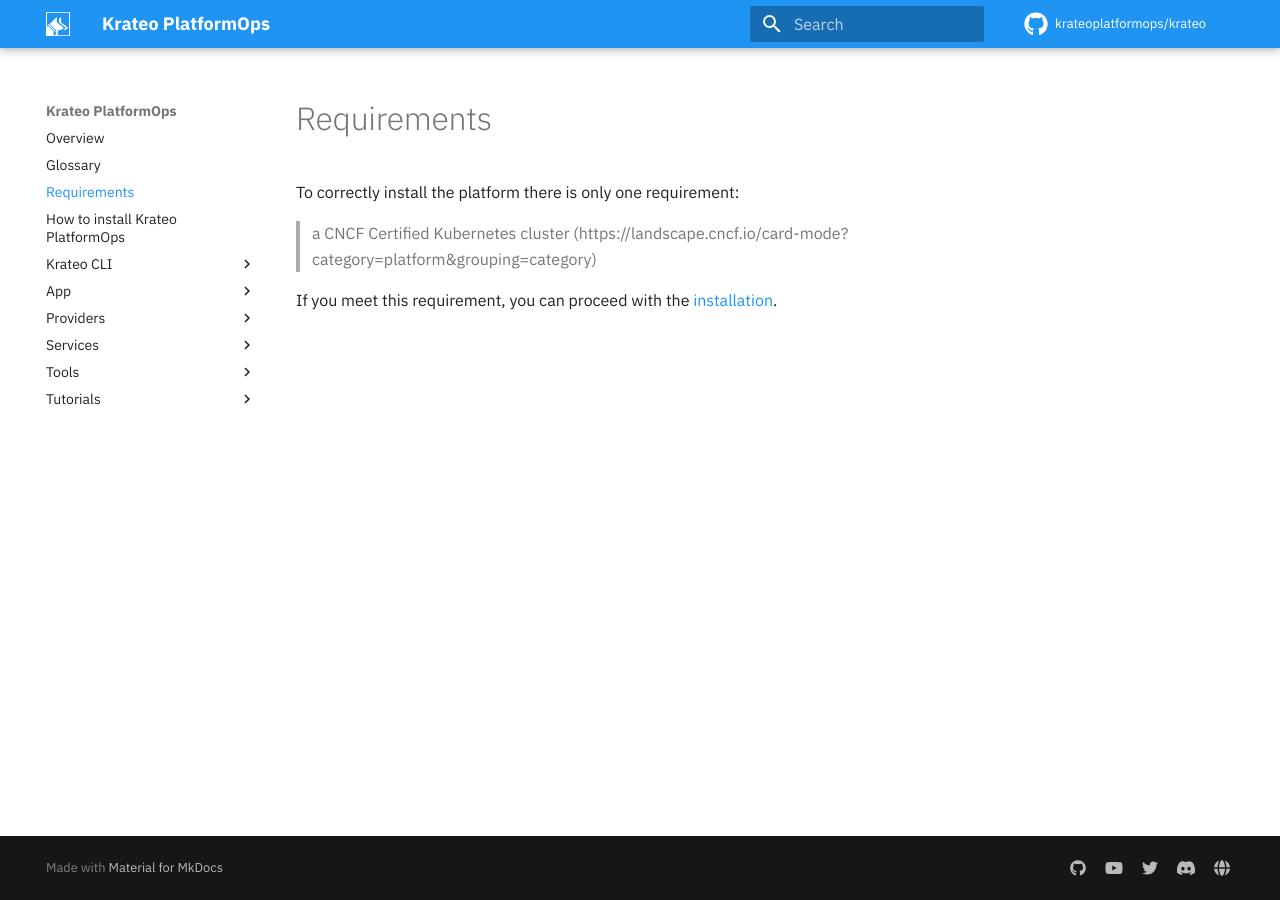
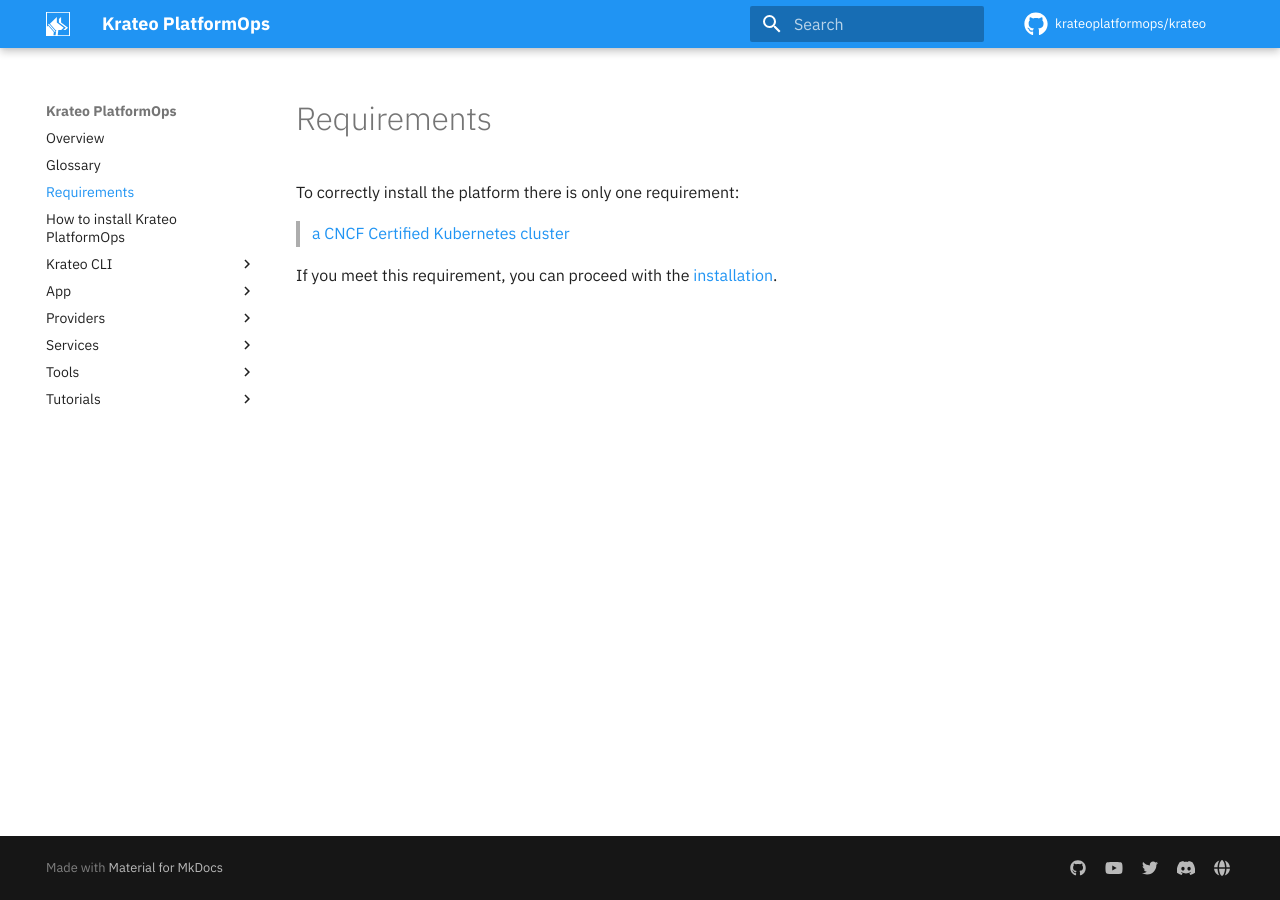
Before and after one commit to krateoplatformops/krateo-docs, an MkDocs documentation site: the page built from docs/requirements.md, in a window 1280 px wide. Built offline with MkDocs 1.6.1 and Material for MkDocs 9.7.7, drawn with Linux system fonts in a browser that asks for light colours; comment, search, counter and statistics services are not loaded.

Commit message:
Update requirements.md

```diff
--- a/docs/requirements.md
+++ b/docs/requirements.md
@@ -2,6 +2,6 @@
 
 To correctly install the platform there is only one requirement:
 
-> a CNCF Certified Kubernetes cluster (https://landscape.cncf.io/card-mode?category=platform&grouping=category)
+> [a CNCF Certified Kubernetes cluster](https://landscape.cncf.io/card-mode?category=platform&grouping=category)
 
 If you meet this requirement, you can proceed with the [installation](./cli/cli-overview.md#installing-the-krateo-cli).
```
